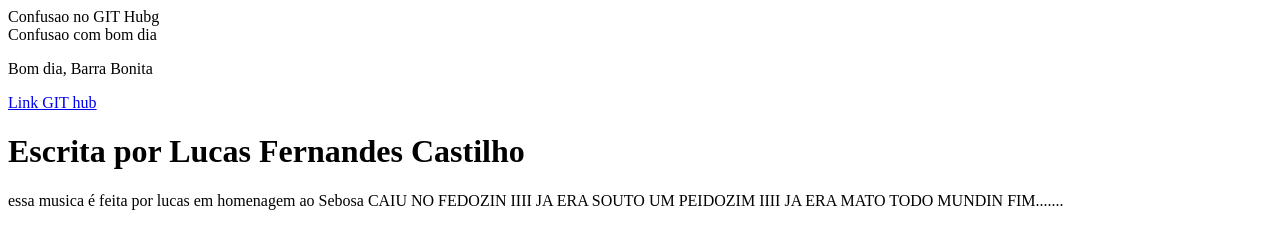
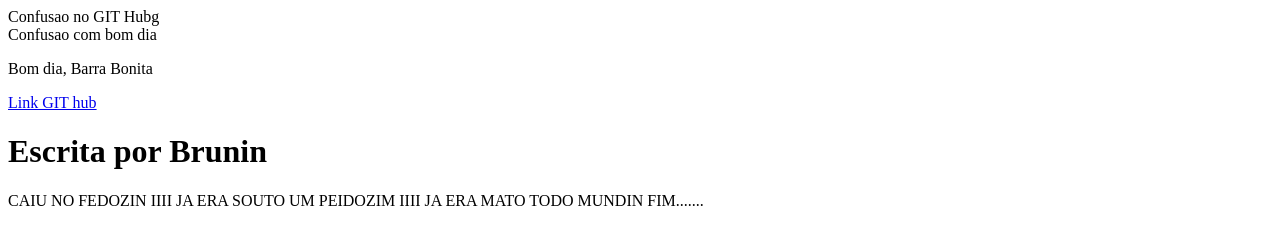
Before and after one commit to guilherm343/confusao, a plain HTML site: page index.html in a window 1280 px wide. Drawn offline with Linux system fonts and the light colour scheme.

Commit message:
Update index.html

```diff
--- a/index.html
+++ b/index.html
@@ -10,9 +10,8 @@
     <html>
 
       <vid id="musical">
-        <h1>Escrita por Lucas Fernandes Castilho</h1>
+        <h1>Escrita por Brunin</h1>
 <p>
-  essa musica é feita por lucas em homenagem ao Sebosa
       CAIU NO FEDOZIN IIII JA ERA
       SOUTO UM PEIDOZIM IIII JA ERA
       MATO TODO MUNDIN
```
